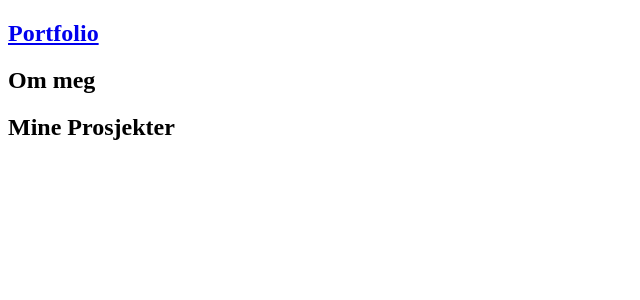
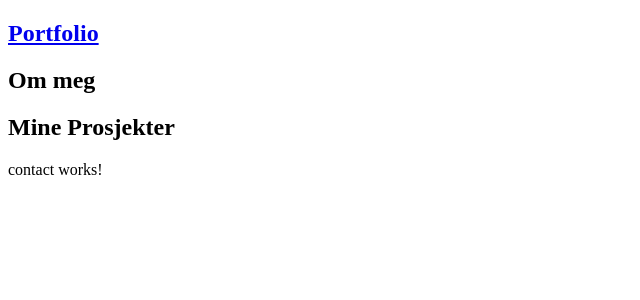
Before and after one commit to 3ddyBoi/portfolio-22-angular, an Angular app: page / in a window 1280 px wide. Shown: the top 300 px of the page, without its empty margins (0-640 px from the left). Built offline with nearby package versions, Linux system fonts and the light colour scheme.

Commit message:
Added contact component

```diff
--- a/src/app/app-routing.module.ts
+++ b/src/app/app-routing.module.ts
@@ -1,6 +1,7 @@
 import { NgModule } from '@angular/core';
 import { RouterModule, Routes } from '@angular/router';
 import { AboutComponent } from './about/about.component';
+import { ContactComponent } from './contact/contact.component';
 import { HomeComponent } from './home/home.component';
 import { ProjectsComponent } from './projects/projects.component';
 
@@ -8,6 +9,7 @@
   { path: '', component: HomeComponent },
   { path: 'about', component: AboutComponent},
   { path: 'projects', component: ProjectsComponent},
+  { path: 'contact', component: ContactComponent},
 ];
 
 @NgModule({
--- a/src/app/app.module.ts
+++ b/src/app/app.module.ts
@@ -7,6 +7,7 @@
 import { NavigationComponent } from './navigation/navigation.component';
 import { AboutComponent } from './about/about.component';
 import { ProjectsComponent } from './projects/projects.component';
+import { ContactComponent } from './contact/contact.component';
 
 @NgModule({
   declarations: [
@@ -15,6 +16,7 @@
     NavigationComponent,
     AboutComponent,
     ProjectsComponent,
+    ContactComponent
   ],
   imports: [
     BrowserModule,
--- /dev/null
+++ b/src/app/contact/contact.component.html
@@ -0,0 +1 @@
+<p>contact works!</p>
--- /dev/null
+++ b/src/app/contact/contact.component.ts
@@ -0,0 +1,15 @@
+import { Component, OnInit } from '@angular/core';
+
+@Component({
+  selector: 'app-contact',
+  templateUrl: './contact.component.html',
+  styleUrls: ['./contact.component.css']
+})
+export class ContactComponent implements OnInit {
+
+  constructor() { }
+
+  ngOnInit(): void {
+  }
+
+}
--- a/src/app/home/home.component.html
+++ b/src/app/home/home.component.html
@@ -2,3 +2,4 @@
 </section>
 <app-about></app-about>
 <app-projects></app-projects>
+<app-contact></app-contact>
```
Also changed, not shown: src/app/contact/contact.component.css (added), 1 other file (tests, documents, lock files or other folders).
